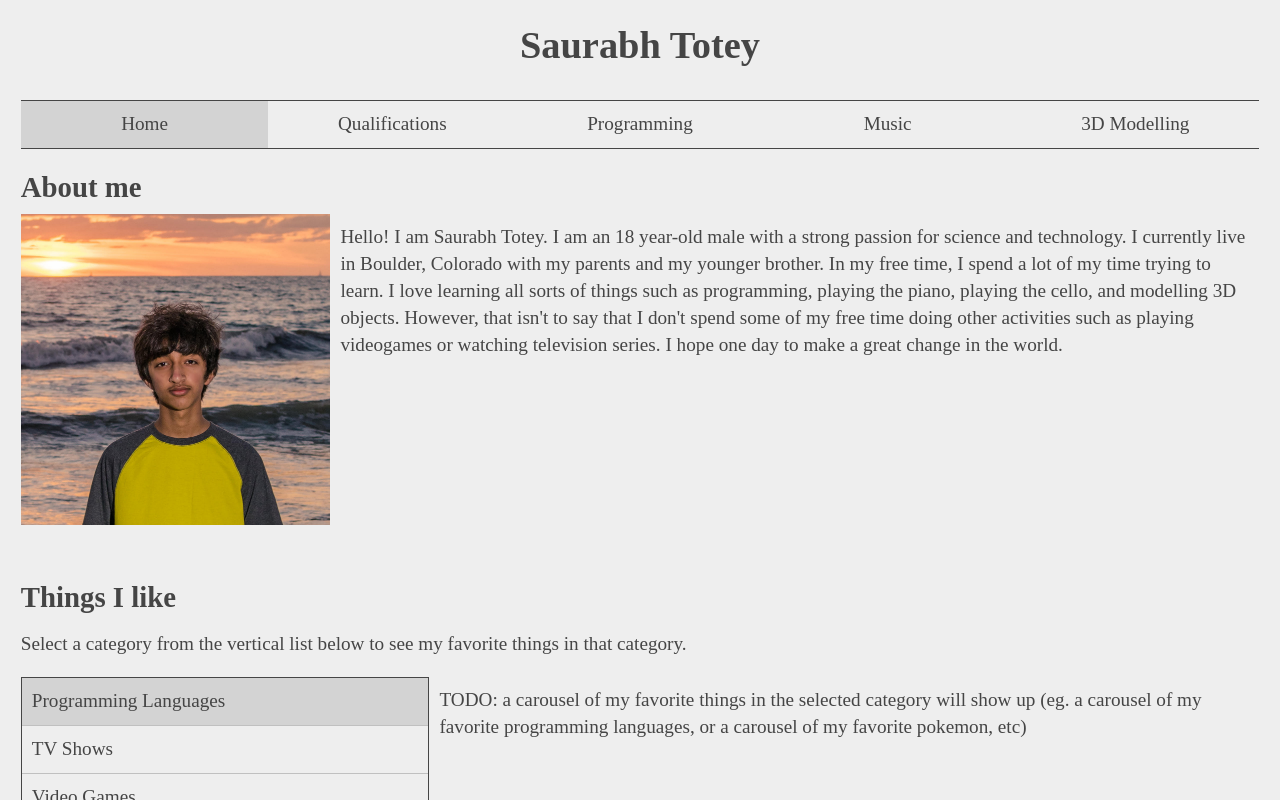
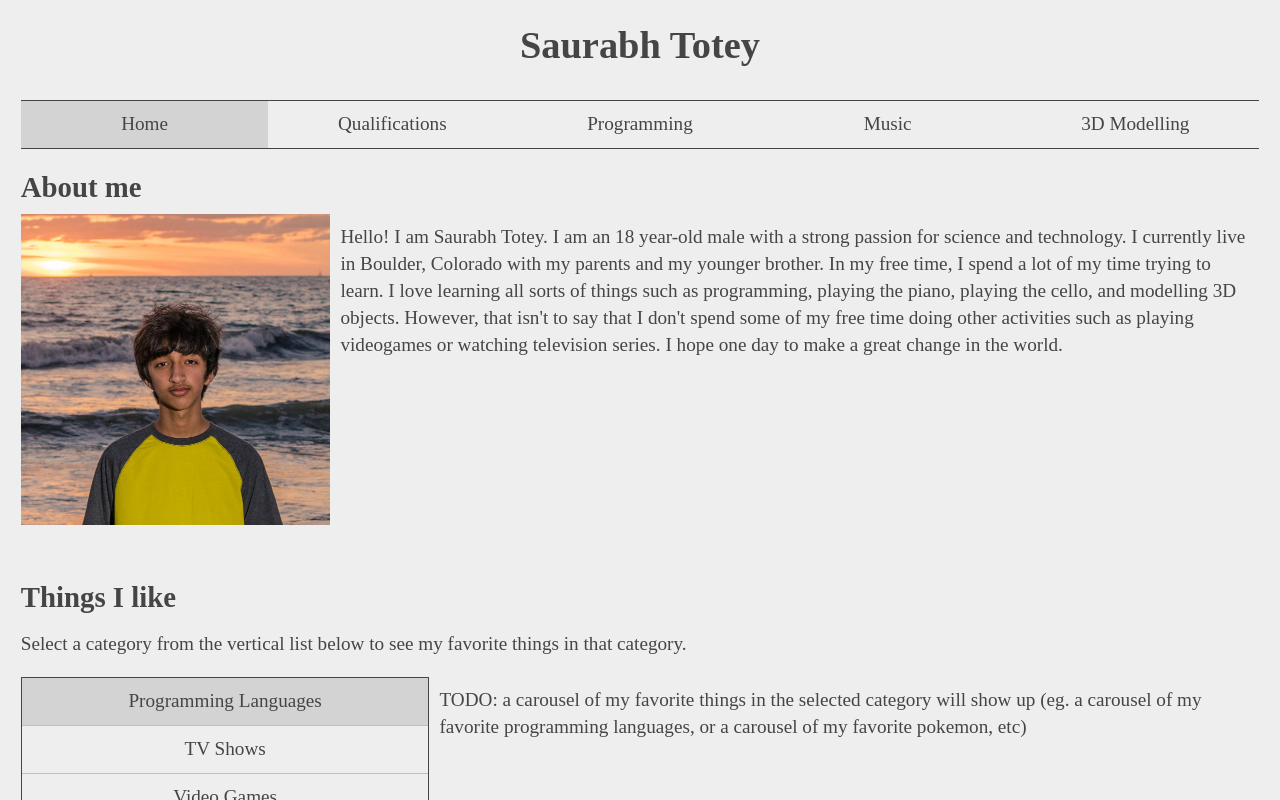
Before and after one commit to SaurabhTotey/Portfolio-Website, a Gatsby app: page / in a window 1280 px wide. Shown: the top 800 px of the page. Built offline with nearby package versions, Linux system fonts and the light colour scheme.

Commit message:
Made SelectionList use buttons for accessibility

```diff
--- a/src/components/SelectionList.js
+++ b/src/components/SelectionList.js
@@ -18,7 +18,7 @@ class SelectionList extends React.Component {
 
 	render() {
 		return <ul className={"selectionList"}>{
-			this.state.items.map((item, index) => <li className={`selectionItem ${index === this.state.selectedItemIndex? "active" : ""}`} onClick={() => this.setState({ ...this.state, selectedItemIndex: index })} tabIndex={0}>{item}</li>)
+			this.state.items.map((item, index) => <li className={"selectionListItem"}><button className={`selectionItem ${index === this.state.selectedItemIndex? "active" : ""}`} onClick={() => this.setState({ ...this.state, selectedItemIndex: index })}>{item}</button></li>)
 		}</ul>
 	}
 
--- a/src/styles/Footer.css
+++ b/src/styles/Footer.css
@@ -2,7 +2,7 @@
 	display: inline-block;
 	text-align: center;
 	padding-top: 3px;
-	color: #454545;
+	color: inherit;
 }
 
 .footerLink:hover {
--- a/src/styles/Navbar.css
+++ b/src/styles/Navbar.css
@@ -15,7 +15,7 @@
 	display: block;
 	text-align: center;
 	text-decoration: none;
-	color: #454545;
+	color: inherit;
 }
 
 .navbarItem .navbarLink:hover {
--- a/src/styles/SelectionList.css
+++ b/src/styles/SelectionList.css
@@ -9,10 +9,15 @@
 .selectionItem {
 	display: block;
 	padding: 10px;
-	color: #454545;
+	color: inherit;
+	width: 100%;
+	background: none;
+	border: none;
+	font: inherit;
+	outline: inherit;
 }
 
-.selectionItem:not(:first-child) {
+.selectionListItem:not(:first-child) {
 	border-top: 1px outset silver;
 }
 
```
